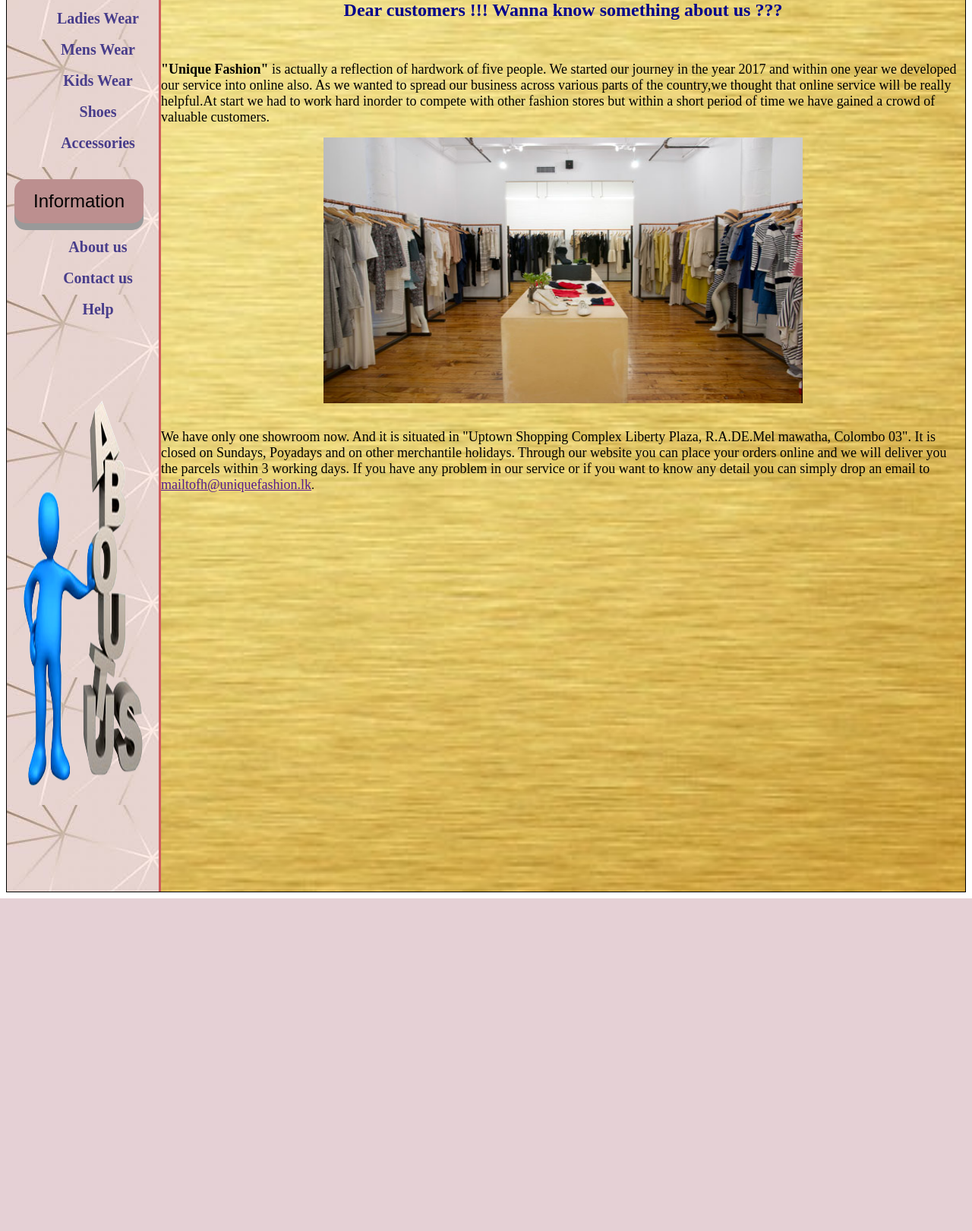
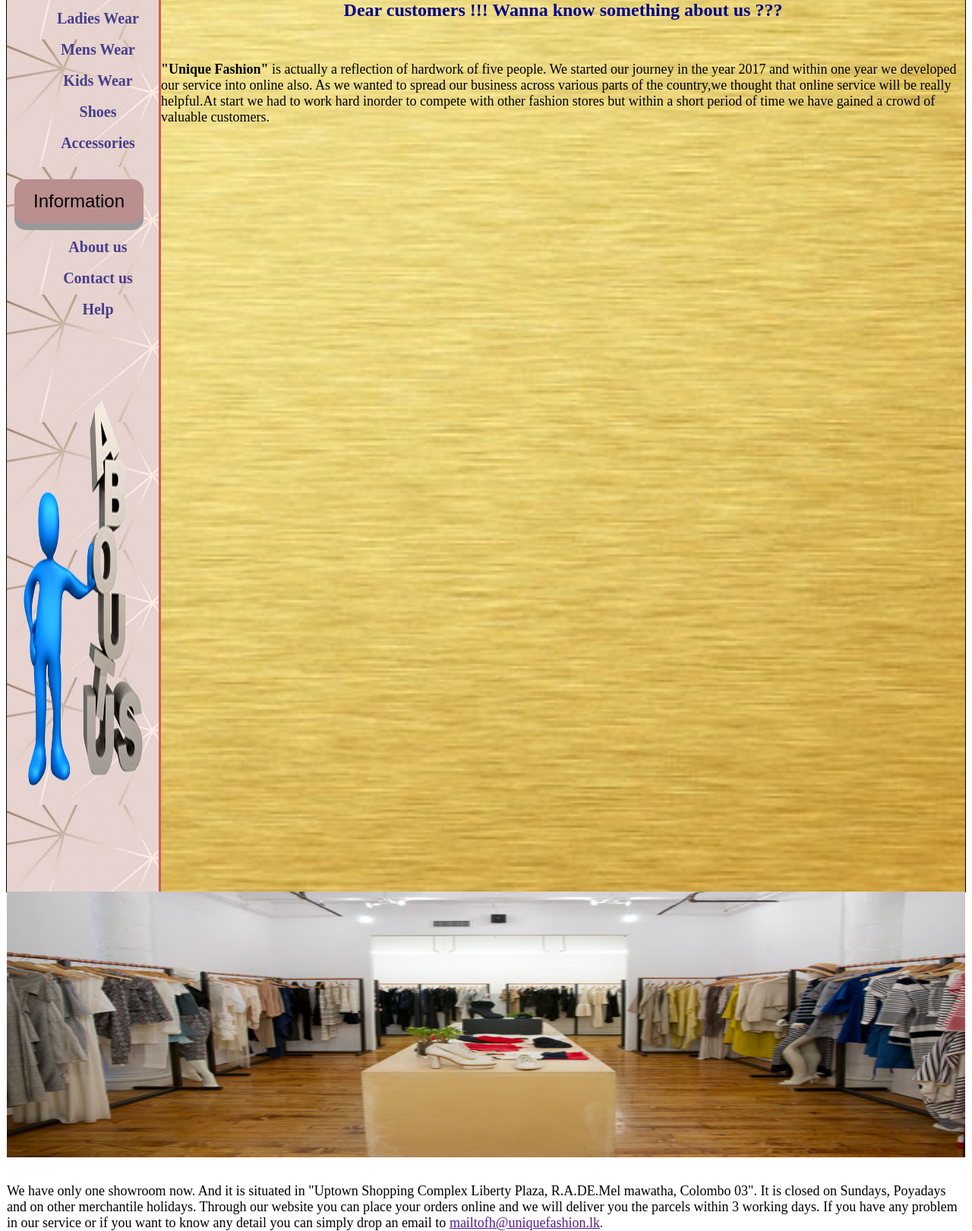
Before and after one commit to JanukaD/UniqueFashion, a PHP site: the page made by About us.php in a window 1280 px wide. Shown: the part 334-1955 px from the top of the page at 76% size. Before the commit the page ends 1517 px from the top, so only its background shows below. Run offline with PHP 8.4, Linux system fonts and the light colour scheme.

Commit message:
Update about.css

```diff
--- a/styles/about.css
+++ b/styles/about.css
@@ -2,5 +2,5 @@
 	display: block;
 	margin-left: auto;
 	margin-right: auto;
-	width: 50%
+	width: 100%
 }
```
